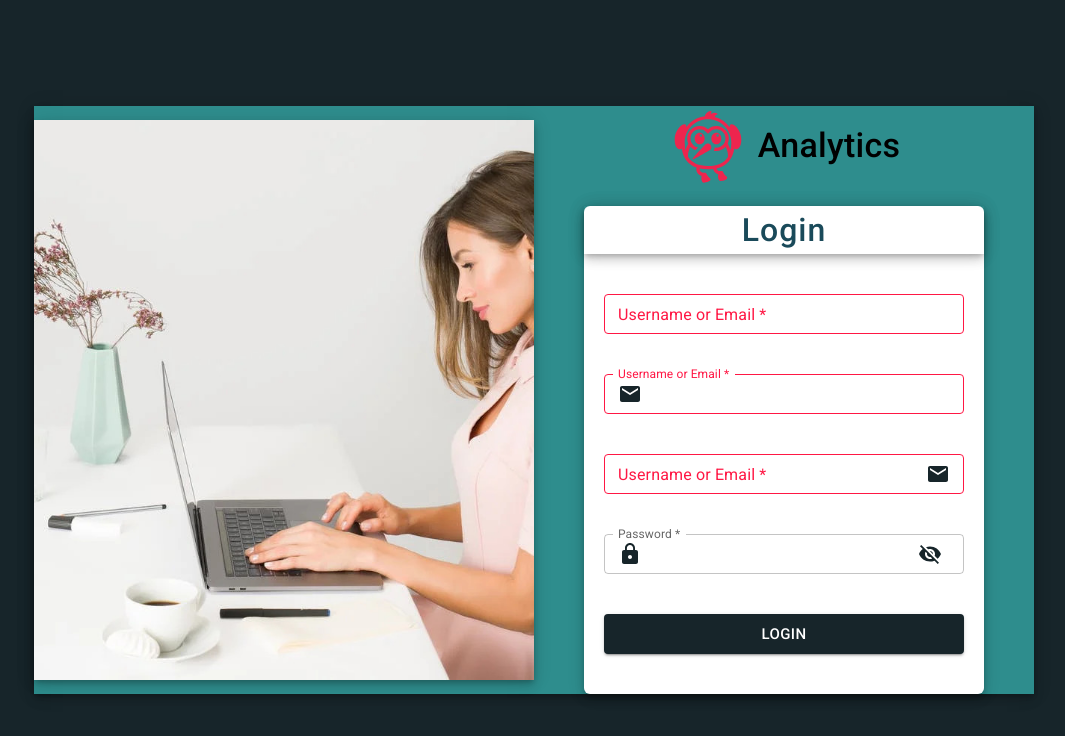
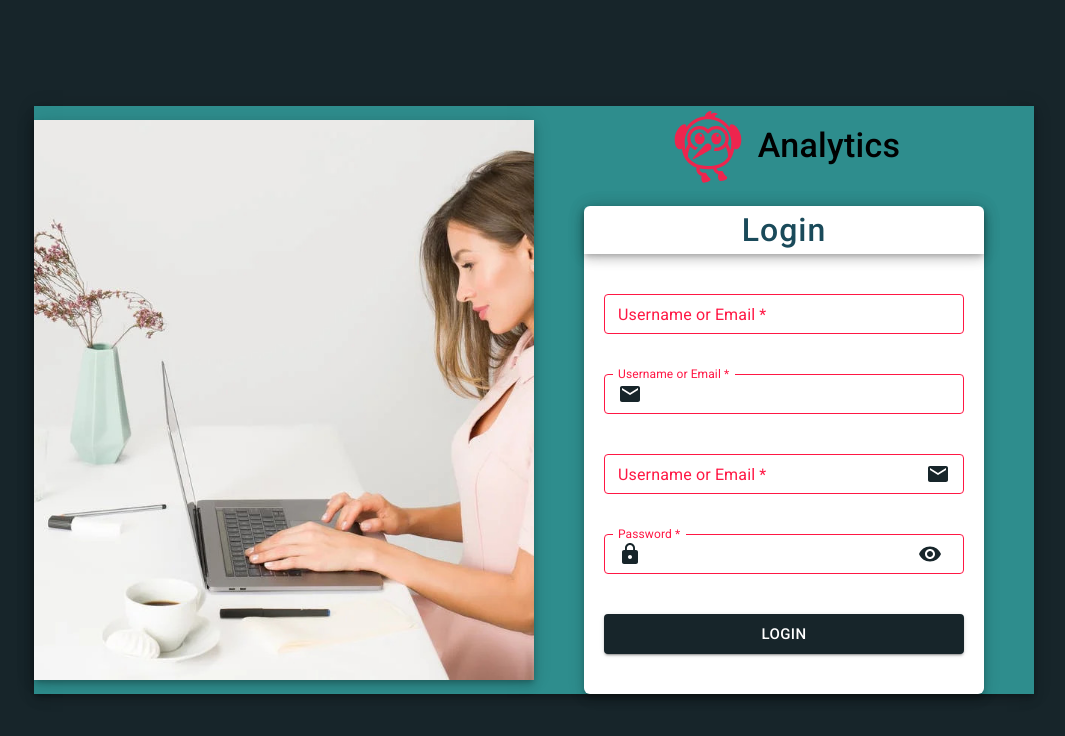
Before and after one commit to titprashantv/next-ts, a Next.js app: page /auth/login in a window 1280 px wide. Shown: the top 736 px of the page, without its empty margins (106-1171 px from the left). Built offline with nearby package versions, Linux system fonts and the light colour scheme.

Commit message:
Create text field component

```diff
--- a/components/fields/ALTextField.tsx
+++ b/components/fields/ALTextField.tsx
@@ -1,6 +1,5 @@
 import * as React from 'react';
-import {useState} from "react";
-import {TextField, InputAdornment} from '@mui/material';
+import {TextField, InputAdornment, IconButton} from '@mui/material';
 import {Email, Lock, Visibility, VisibilityOff} from '@mui/icons-material';
 
 interface Props {
@@ -18,19 +17,33 @@ export default function ALTextField(props: Props) {
     const {type, name, label, value, onChange, inputAdornment, error, helperText} = props;
 
     return (
-        <div>
+        <div className="al-text-field">
             {!inputAdornment.isShow &&
             <TextField type={type} name={name} label={label} value={value} onChange={onChange} error={error} helperText={helperText} fullWidth size="small"
             />}
 
-            {inputAdornment.isShow && inputAdornment.position === 'start' &&
+            {inputAdornment.isShow && inputAdornment.type === 'start' &&
             <TextField type={type} name={name} label={label} value={value} onChange={onChange} error={error} helperText={helperText} fullWidth size="small"
                        InputProps={{startAdornment: <InputAdornment position="start"><Email color="primary"/></InputAdornment>}}
             />}
 
-            {inputAdornment.isShow && inputAdornment.position === 'end' &&
+            {inputAdornment.isShow && inputAdornment.type === 'end' &&
             <TextField type={type} name={name} label={label} value={value} onChange={onChange} error={error} helperText={helperText} fullWidth size="small"
                        InputProps={{endAdornment: <InputAdornment position="end"><Email color="primary"/></InputAdornment>}}
+            />}
+
+            {inputAdornment.isShow && inputAdornment.type === 'password' &&
+            <TextField type={type} name={name} label={label} value={value} onChange={onChange} error={error} helperText={helperText} fullWidth size="small"
+                       InputProps={{
+                           startAdornment: <InputAdornment position="start"><Lock color="primary"/></InputAdornment>,
+                           endAdornment: (
+                               <InputAdornment position="end">
+                                   <IconButton onClick={inputAdornment.onClick}>
+                                       {inputAdornment.showPassword ? <VisibilityOff color="action"/> : <Visibility color="action"/>}
+                                   </IconButton>
+                               </InputAdornment>
+                           ),
+                       }}
             />}
         </div>
     );
--- a/pages/auth/login.tsx
+++ b/pages/auth/login.tsx
@@ -1,8 +1,7 @@
 import * as React from 'react';
 import {useState} from "react";
 import theme from "../../src/theme";
-import {Typography, TextField, Grid, Button, InputAdornment, IconButton} from '@mui/material';
-import {Email, Lock, Visibility, VisibilityOff} from '@mui/icons-material';
+import {Typography, Grid, Button} from '@mui/material';
 import AuthLayout from "../../components/AuthLayout";
 import ALTextField from "../../components/fields/ALTextField";
 
@@ -39,27 +38,17 @@ export default function Login() {
 
                     <Grid item xs={12}>
                         <ALTextField type="text" name="userName" label="Username or Email *" value={values.userName} onChange={handleChange}
-                                     inputAdornment={{'isShow': true, 'position': 'start'}} error={true} helperText={' '}/>
+                                     inputAdornment={{'isShow': true, 'type': 'start'}} error={true} helperText={' '}/>
                     </Grid>
 
                     <Grid item xs={12}>
                         <ALTextField type="text" name="userName" label="Username or Email *" value={values.userName} onChange={handleChange}
-                                     inputAdornment={{'isShow': true, 'position': 'end'}} error={true} helperText={' '}/>
+                                     inputAdornment={{'isShow': true, 'type': 'end'}} error={true} helperText={' '}/>
                     </Grid>
 
                     <Grid item xs={12}>
-                        <TextField type={values.showPassword ? 'text' : 'password'} name="passWord" label="Password *" value={values.passWord} onChange={handleChange}
-                                   fullWidth size="small" error={false}
-                                   helperText=" "
-                                   InputProps={{
-                                       startAdornment: <InputAdornment position="start"><Lock color="primary"/></InputAdornment>,
-                                       endAdornment: (
-                                           <InputAdornment position="end">
-                                               <IconButton onClick={handleClickShowPassword}>{values.showPassword ? <Visibility color="action"/> : <VisibilityOff color="action"/>}</IconButton>
-                                           </InputAdornment>
-                                       ),
-                                   }}
-                        />
+                        <ALTextField type={values.showPassword ? 'text' : 'password'} name="passWord" label="Password *" value={values.passWord} onChange={handleChange}
+                                     inputAdornment={{'isShow': true, 'type': 'password', 'onClick': handleClickShowPassword, 'showPassword': values.showPassword}} error={true} helperText={' '}/>
                     </Grid>
 
                     <Grid item xs={12}>
```
